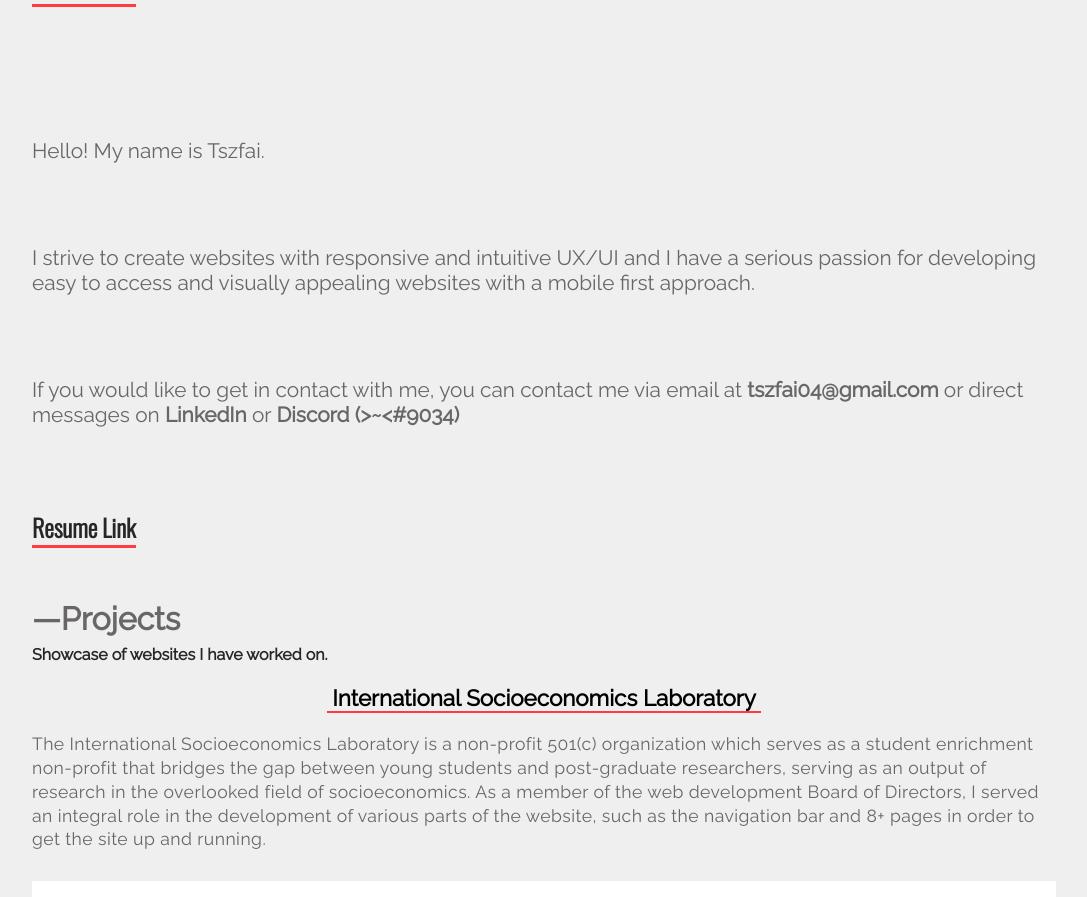
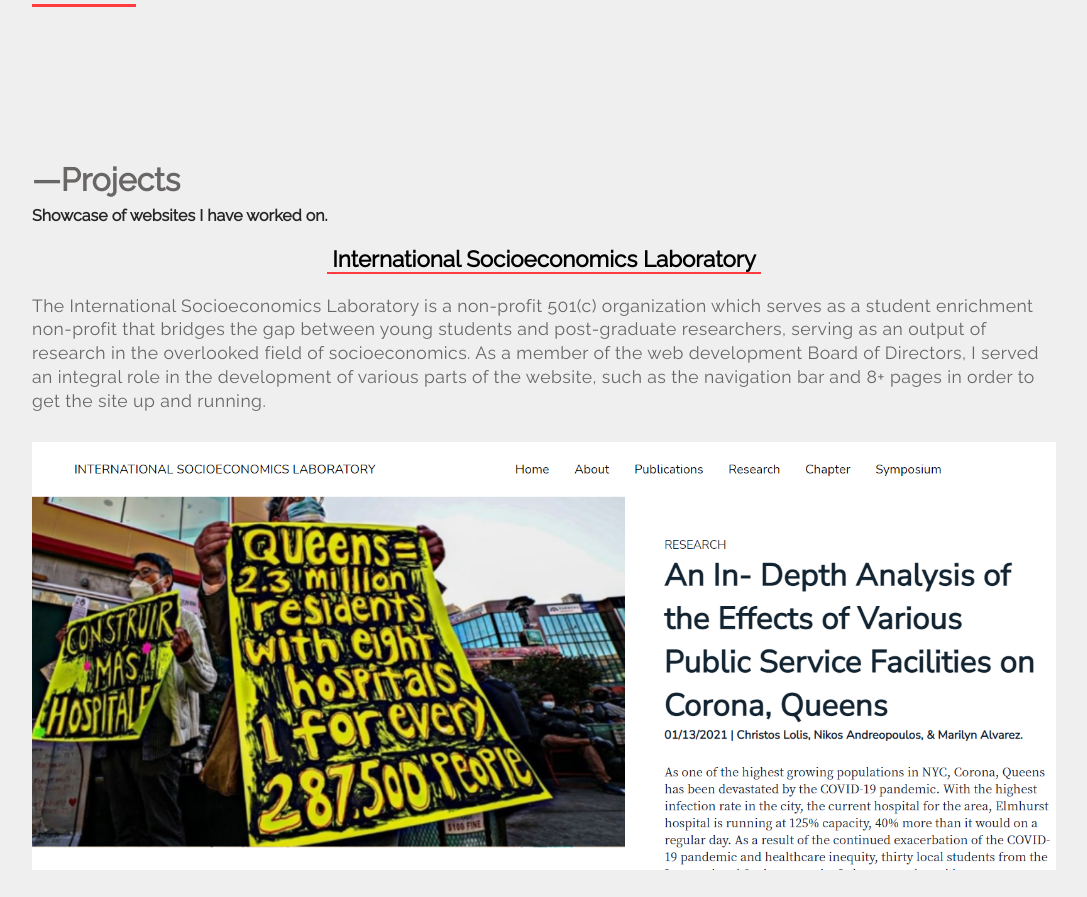
Before and after one commit to TChoy04/personal-website, a React (Create React App) app: page / in a window 1280 px wide. Shown: the part 1031-1928 px from the top of the page, without its empty margins (96-1183 px from the left). Built offline with nearby package versions, Linux system fonts and the light colour scheme; a web font is replaced by a local one.

Commit message:
Moving AboutMe.js into header.js

```diff
--- a/src/App.js
+++ b/src/App.js
@@ -1,6 +1,5 @@
 import MyHeader from "./components/header.js";
 import "./App.css";
-import AboutMe from "./components/AboutMe.js";
 import Projects from "./components/Projects.js";
 import finx from "./components/images/finx.png";
 import isl from "./components/images/isl.png";
@@ -9,7 +8,6 @@ function App() {
   return (
     <div className="wrapper">
       <MyHeader />
-      <AboutMe />
       <div className="project-container">
         <div className="project-header">
           <h1 className="project-heading">—Projects</h1>
```
